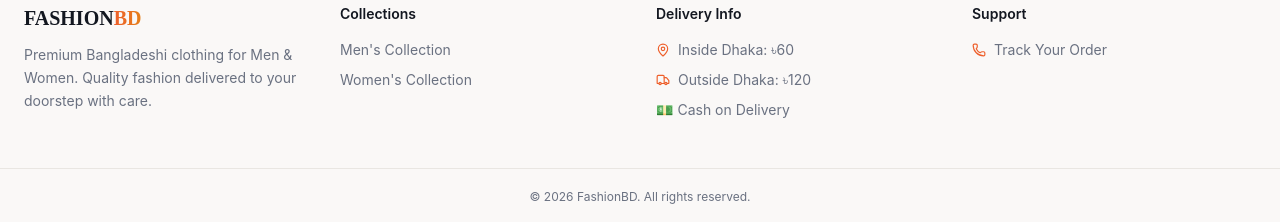
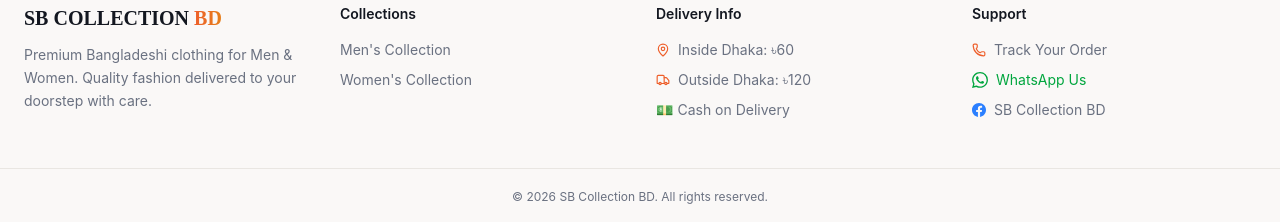
Before and after one commit to sbcollectionbd/e-frontend, a Next.js app: page / in a window 1280 px wide. Shown: the part 2025-2247 px from the top of the page. Built offline with nearby package versions, Linux system fonts and the light colour scheme; no server answers.

Commit message:
fotter updated

```diff
--- a/src/components/Common/Footer.tsx
+++ b/src/components/Common/Footer.tsx
@@ -1,23 +1,31 @@
 import { MapPin, Phone, Truck } from "lucide-react";
 import Link from "next/link";
+
+const WHATSAPP_NUMBER = "8801335295494";
+const FB_PAGE = "https://web.facebook.com/profile.php?id=61580752964125";
 
 export default function Footer() {
   return (
     <footer className="border-t bg-secondary/30 mt-auto">
       <div className="container py-12 grid grid-cols-1 md:grid-cols-4 gap-8 px-6">
+        {/* Brand */}
         <div className="md:col-span-1">
           <h3 className="font-display text-xl font-extrabold mb-3">
-            FASHION<span className="gradient-text">BD</span>
+            SB COLLECTION <span className="gradient-text">BD</span>
           </h3>
+
           <p className="text-sm text-muted-foreground leading-relaxed">
             Premium Bangladeshi clothing for Men & Women. Quality fashion
             delivered to your doorstep with care.
           </p>
         </div>
+
+        {/* Collections */}
         <div>
           <h4 className="font-semibold text-sm mb-4 text-foreground">
             Collections
           </h4>
+
           <div className="flex flex-col gap-2.5 text-sm text-muted-foreground">
             <Link
               href="/category/men"
@@ -25,6 +33,7 @@
             >
               Men&apos;s Collection
             </Link>
+
             <Link
               href="/category/women"
               className="hover:text-primary transition-colors"
@@ -33,36 +42,85 @@
             </Link>
           </div>
         </div>
+
+        {/* Delivery Info */}
         <div>
           <h4 className="font-semibold text-sm mb-4 text-foreground">
             Delivery Info
           </h4>
+
           <div className="text-sm text-muted-foreground space-y-2.5">
             <p className="flex items-center gap-2">
-              <MapPin className="h-3.5 w-3.5 text-primary" /> Inside Dhaka: ৳60
+              <MapPin className="h-3.5 w-3.5 text-primary" />
+              Inside Dhaka: ৳60
             </p>
+
             <p className="flex items-center gap-2">
-              <Truck className="h-3.5 w-3.5 text-primary" /> Outside Dhaka: ৳120
+              <Truck className="h-3.5 w-3.5 text-primary" />
+              Outside Dhaka: ৳120
             </p>
+
             <p className="flex items-center gap-2">💵 Cash on Delivery</p>
           </div>
         </div>
+
+        {/* Support */}
         <div>
           <h4 className="font-semibold text-sm mb-4 text-foreground">
             Support
           </h4>
+
           <div className="text-sm text-muted-foreground space-y-2.5">
+            {/* Track Order */}
             <Link
               href="/track-order"
               className="hover:text-primary transition-colors flex items-center gap-2"
             >
-              <Phone className="h-3.5 w-3.5 text-primary" /> Track Your Order
+              <Phone className="h-3.5 w-3.5 text-primary" />
+              Track Your Order
             </Link>
+
+            {/* WhatsApp */}
+            <a
+              href={`https://wa.me/${WHATSAPP_NUMBER}`}
+              target="_blank"
+              rel="noopener noreferrer"
+              className="hover:text-green-600 transition-colors flex items-center text-green-600 gap-2"
+            >
+              <svg
+                xmlns="http://www.w3.org/2000/svg"
+                viewBox="0 0 24 24"
+                fill="currentColor"
+                className="h-4 w-4"
+              >
+                <path d="M17.472 14.382c-.297-.149-1.758-.867-2.03-.967-.273-.099-.471-.148-.67.15-.197.297-.767.966-.94 1.164-.173.199-.347.223-.644.075-.297-.15-1.255-.463-2.39-1.475-.883-.788-1.48-1.761-1.653-2.059-.173-.297-.018-.458.13-.606.134-.133.298-.347.446-.52.149-.174.198-.298.298-.497.099-.198.05-.371-.025-.52-.075-.149-.669-1.612-.916-2.207-.242-.579-.487-.5-.669-.51-.173-.008-.371-.01-.57-.01-.198 0-.52.074-.792.372-.272.297-1.04 1.016-1.04 2.479 0 1.462 1.065 2.875 1.213 3.074.149.198 2.096 3.2 5.077 4.487.709.306 1.262.489 1.694.625.712.227 1.36.195 1.871.118.571-.085 1.758-.719 2.006-1.413.248-.694.248-1.289.173-1.413-.074-.124-.272-.198-.57-.347m-5.421 7.403h-.004a9.87 9.87 0 01-5.031-1.378l-.361-.214-3.741.982.998-3.648-.235-.374a9.86 9.86 0 01-1.51-5.26c.001-5.45 4.436-9.884 9.888-9.884 2.64 0 5.122 1.03 6.988 2.898a9.825 9.825 0 012.893 6.994c-.003 5.45-4.437 9.884-9.885 9.884m8.413-18.297A11.815 11.815 0 0012.05 0C5.495 0 .16 5.335.157 11.892c0 2.096.547 4.142 1.588 5.945L.057 24l6.305-1.654a11.882 11.882 0 005.683 1.448h.005c6.554 0 11.89-5.335 11.893-11.893a11.821 11.821 0 00-3.48-8.413z" />
+              </svg>
+              WhatsApp Us
+            </a>
+
+            {/* Facebook */}
+            <a
+              href={FB_PAGE}
+              target="_blank"
+              rel="noopener noreferrer"
+              className="hover:text-blue-600 transition-colors flex items-center gap-2"
+            >
+              <svg
+                xmlns="http://www.w3.org/2000/svg"
+                viewBox="0 0 24 24"
+                fill="currentColor"
+                className="h-3.5 w-3.5 text-blue-500"
+              >
+                <path d="M24 12.073c0-6.627-5.373-12-12-12S0 5.446 0 12.073c0 5.99 4.388 10.954 10.125 11.854v-8.385H7.078v-3.47h3.047V9.43c0-3.007 1.792-4.669 4.533-4.669 1.312 0 2.686.235 2.686.235v2.953H15.83c-1.491 0-1.956.925-1.956 1.874v2.25h3.328l-.532 3.47h-2.796v8.385C19.612 23.027 24 18.062 24 12.073z" />
+              </svg>
+              SB Collection BD
+            </a>
           </div>
         </div>
       </div>
+
       <div className="border-t py-5 text-center text-xs text-muted-foreground">
-        © {new Date().getFullYear()} FashionBD. All rights reserved.
+        © {new Date().getFullYear()} SB Collection BD. All rights reserved.
       </div>
     </footer>
   );
--- a/src/components/Home/HeroImage.tsx
+++ b/src/components/Home/HeroImage.tsx
@@ -40,7 +40,7 @@
         {images.map((img, index) => (
           <div
             key={img.src}
-            className="relative min-w-full h-full flex-shrink-0"
+            className="relative min-w-full h-full shrink-0"
           >
             <Image
               src={img.src}
```
